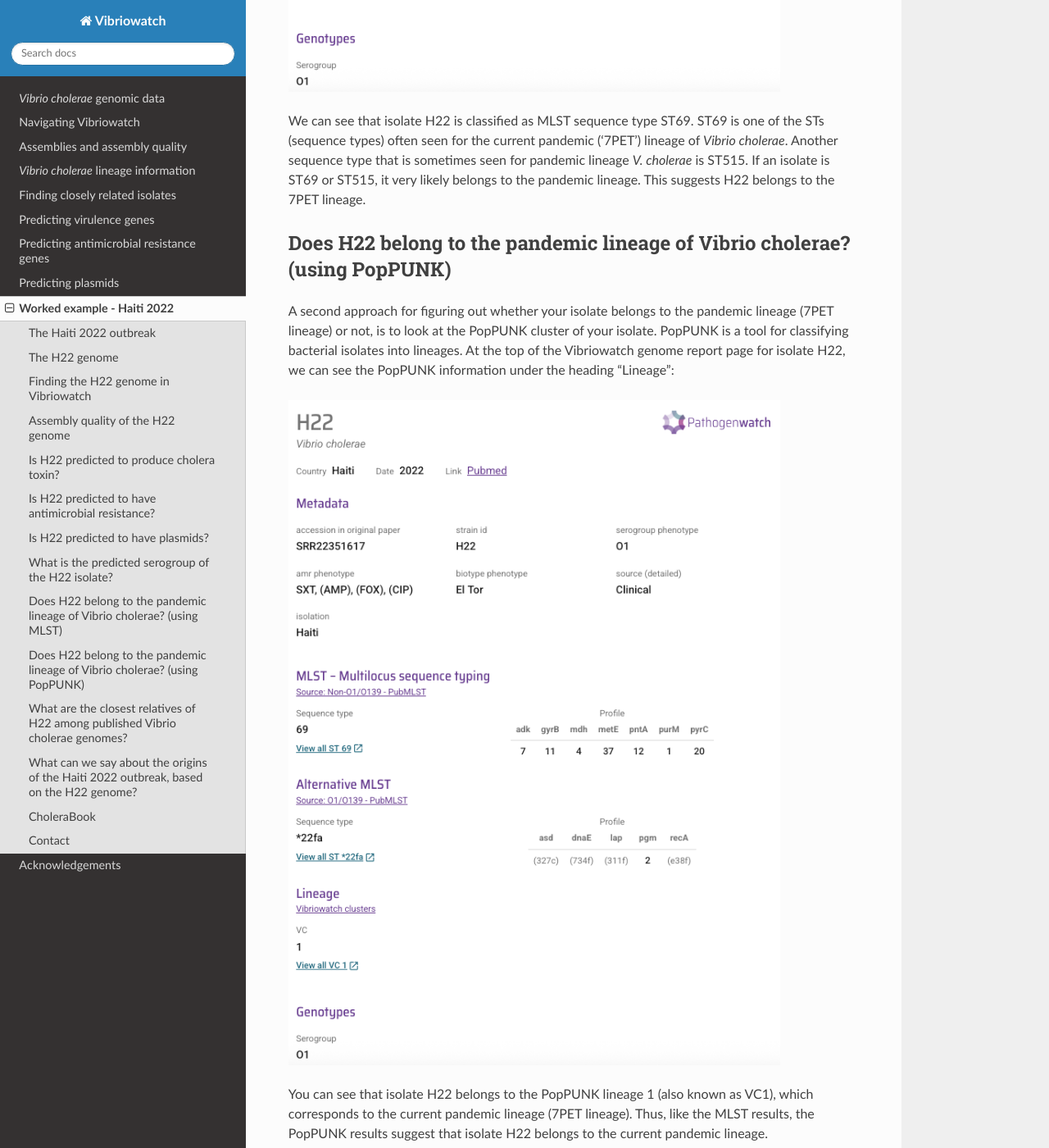
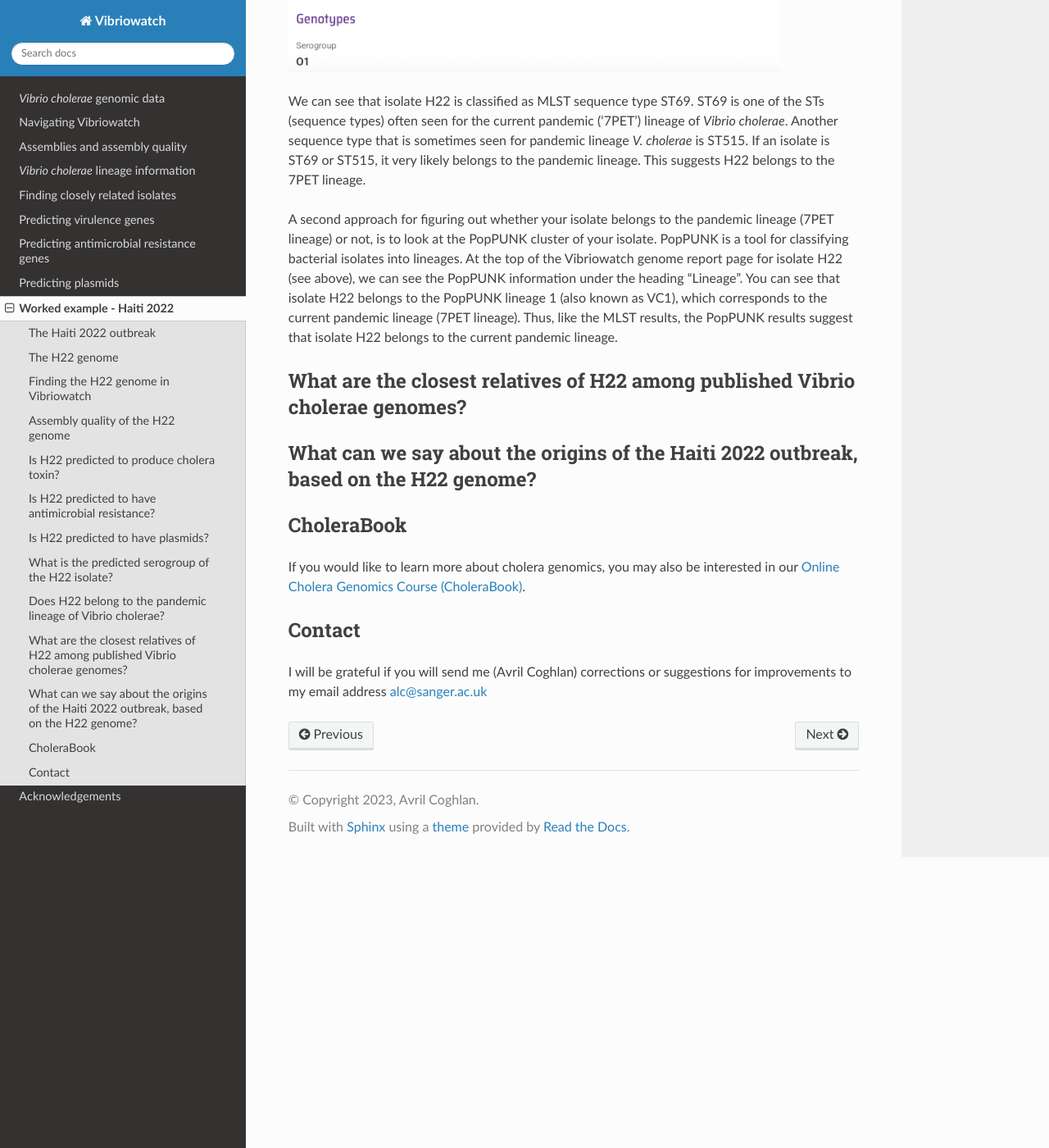
Before and after one commit to avrilcoghlan/vibriowatch, a Sphinx documentation site: the page built from docs/source/haiti.rst, in a window 1280 px wide and 1400 px high, scrolled down 7668 px. Shown: the whole window at 82% size. Built offline with Sphinx 7.4.7 and the Read the Docs theme 3.1.0, drawn with Linux system fonts in a browser that asks for light colours; some of the changed text lies outside the part shown.

Commit message:
Update haiti.rst

```diff
--- a/docs/source/haiti.rst
+++ b/docs/source/haiti.rst
@@ -11,8 +11,7 @@ This section is a worked example of using Vibriowatch to analyse cholera genomic
 * `Is H22 predicted to have antimicrobial resistance?`_
 * `Is H22 predicted to have plasmids?`_
 * `What is the predicted serogroup of the H22 isolate?`_
-* `Does H22 belong to the pandemic lineage of Vibrio cholerae? (using MLST)`_.
-* `Does H22 belong to the pandemic lineage of Vibrio cholerae? (using PopPUNK)`_.
+* `Does H22 belong to the pandemic lineage of Vibrio cholerae?`_.
 * `What are the closest relatives of H22 among published Vibrio cholerae genomes?`_.
 * `What can we say about the origins of the Haiti 2022 outbreak, based on the H22 genome?`_
 
@@ -149,8 +148,8 @@ To find out the predicted serogroup for H22, we can look at the top of the repor
 Under "Genotypes", you can see that the predicted serogroup is O1. Note that this doesn't mean that H22 definitely belongs to the 7PET lineage,
 as some *V. cholerae* isolates of other (non-pandemic) lineages also have serogroup O1.
 
-Does H22 belong to the pandemic lineage of Vibrio cholerae? (using MLST)
-------------------------------------------------------------------------
+Does H22 belong to the pandemic lineage of Vibrio cholerae?
+-----------------------------------------------------------
 
 The current pandemic (seventh pandemic) of cholera began in the 1960s and has been caused by the current pandemic lineage of *Vibrio cholerae*, known as the "7PET lineage".
 The 7PET lineage is a highly infectious and virulent lineage, and causes explosive outbreaks and huge epidemics.
@@ -164,16 +163,9 @@ H22 at the top of its report page (see under the heading "MLST"):
 
 We can see that isolate H22 is classified as MLST sequence type ST69. ST69 is one of the STs (sequence types) often seen for the current pandemic ('7PET') lineage of *Vibrio cholerae*. Another sequence type that is sometimes seen for pandemic lineage *V. cholerae* is ST515. If an isolate is ST69 or ST515, it very likely belongs to the pandemic lineage. This suggests H22 belongs to the 7PET lineage.
 
-Does H22 belong to the pandemic lineage of Vibrio cholerae? (using PopPUNK)
----------------------------------------------------------------------------
-
 A second approach for figuring out whether your isolate belongs to the pandemic lineage (7PET lineage) or not, is to look at the
 PopPUNK cluster of your isolate. PopPUNK is a tool for classifying bacterial isolates into lineages. At the top of the
-Vibriowatch genome report page for isolate H22, we can see the PopPUNK information under the heading "Lineage":
-
-.. image:: Picture115.png
-  :width: 600
-
+Vibriowatch genome report page for isolate H22 (see above), we can see the PopPUNK information under the heading "Lineage".
 You can see that isolate H22 belongs to the PopPUNK lineage 1 (also known as VC1), which corresponds to the current pandemic lineage (7PET lineage).
 Thus, like the MLST results, the PopPUNK results suggest that isolate H22 belongs to the current pandemic lineage.
 
```
